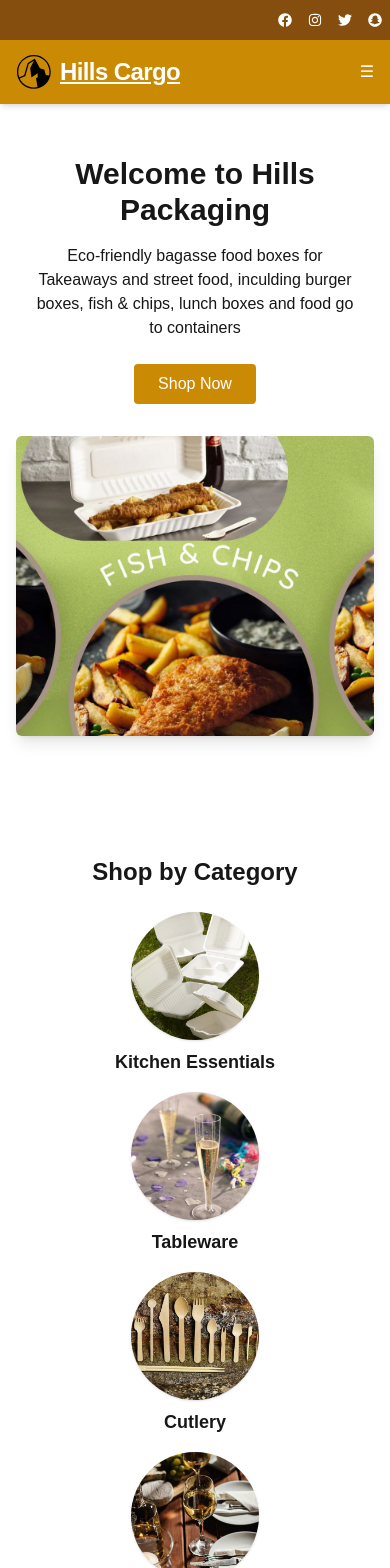
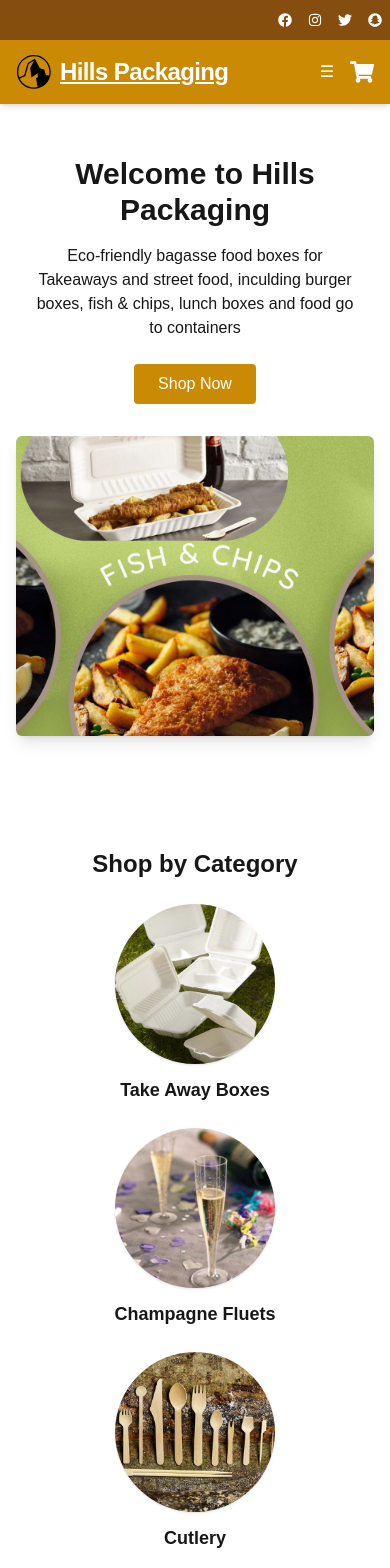
Before and after one commit to hannan1122-bit/hamzaApp, a Next.js app: page / in a window 390 px wide. Shown: the top 1568 px of the page. Built offline with nearby package versions, Linux system fonts and the light colour scheme.

Commit message:
Updated categories and navbar components

```diff
--- /dev/null
+++ b/app/categories/Cutlery/page.js
@@ -0,0 +1,8 @@
+export default function Cutlery() {
+    return (
+      <div>
+        <h1>Champagne Fluets</h1>
+        <p>Here you can find all Champagne Fluets products.</p>
+      </div>
+    );
+  }
--- /dev/null
+++ b/app/categories/Takeawayboxes/Champagnefluets/page.js
@@ -0,0 +1,8 @@
+export default function Champagnefluets() {
+    return (
+      <div>
+        <h1>Champagne Fluets</h1>
+        <p>Here you can find all Champagne Fluets products.</p>
+      </div>
+    );
+  }
--- /dev/null
+++ b/app/categories/Takeawayboxes/page.js
@@ -0,0 +1,114 @@
+"use client";
+
+import { useState, useEffect } from "react";
+import Layout from "../../components/Layout";
+
+const products = [
+  { id: 1, name: "Product 1", image: "https://picsum.photos/500/300?random=4", price: "$10" },
+  { id: 2, name: "Product 2", image: "https://picsum.photos/500/300?random=5", price: "$15" },
+  { id: 3, name: "Product 3", image: "https://picsum.photos/500/300?random=6", price: "$20" },
+  { id: 4, name: "Product 4", image: "https://picsum.photos/500/300?random=7", price: "$12" },
+  { id: 5, name: "Product 5", image: "https://picsum.photos/500/300?random=8", price: "$18" },
+  { id: 6, name: "Product 6", image: "https://picsum.photos/500/300?random=9", price: "$25" },
+  { id: 7, name: "Product 7", image: "https://picsum.photos/500/300?random=10", price: "$30" },
+  { id: 8, name: "Product 8", image: "https://picsum.photos/500/300?random=11", price: "$22" },
+  { id: 9, name: "Product 9", image: "https://picsum.photos/500/300?random=12", price: "$14" },
+  { id: 10, name: "Product 10", image: "https://picsum.photos/500/300?random=13", price: "$19" },
+];
+
+// Random image URLs from the web
+const images = [
+  "https://picsum.photos/500/300?random=1",
+  "https://picsum.photos/500/300?random=2",
+  "https://picsum.photos/500/300?random=3",
+];
+
+const TakeAwayBoxes = ({ addToCart }) => {
+  const note = "Take Away Boxes are ideal for packing meals on the go. These boxes ensure food remains fresh and secure.";
+
+  // State for the current image index
+  const [currentImageIndex, setCurrentImageIndex] = useState(0);
+
+  // Effect to change the image every 3 seconds
+  useEffect(() => {
+    const interval = setInterval(() => {
+      setCurrentImageIndex((prevIndex) => (prevIndex + 1) % images.length);
+    }, 3000); // Change image every 3 seconds
+
+    return () => clearInterval(interval); // Clear interval on component unmount
+  }, []);
+
+  return (
+    <Layout>
+      <div className="mt-[80px] bg-white">
+        <div className="p-6 flex flex-col lg:flex-row gap-6">
+          {/* Take Away Boxes Section with Black Background */}
+          <div className="w-full lg:w-3/4 relative h-[400px] bg-black rounded-lg overflow-hidden">
+            <div
+              className="absolute inset-0 bg-cover bg-center"
+              style={{
+                backgroundImage: `url('/pictures/Categories-Below-pics.jpeg')`,
+                backgroundSize: "cover",
+                backgroundPosition: "center",
+              }}
+            />
+            <div className="absolute bottom-10 left-4 text-white">
+              <h1 className="text-3xl font-bold">Take Away Boxes</h1>
+            </div>
+          </div>
+
+          {/* Note Section (1/4 space on the left) */}
+          <aside className="w-full lg:w-1/4 bg-yellow-600 p-4 rounded shadow flex items-center justify-center text-center">
+            <div>
+              <h2 className="text-lg text-white font-semibold mb-2">Category Note</h2>
+              <p className="text-white">{note}</p>
+            </div>
+          </aside>
+        </div>
+
+        {/* Products Section */}
+        <section className="p-6">
+          <div className="grid grid-cols-2 sm:grid-cols-2 lg:grid-cols-3 gap-6">
+            {products.map((product) => (
+              <div
+                key={product.id}
+                className="border bg-yellow-600 p-4 rounded shadow hover:shadow-lg transition-shadow"
+              >
+                <img
+                  src={product.image}
+                  alt={product.name}
+                  className="w-full h-40 object-cover mb-4 rounded"
+                  onError={(e) => e.target.src = "https://via.placeholder.com/500x300?text=Image+Not+Found"} // Fallback image on error
+                />
+                <h2 className="text-lg font-semibold">{product.name}</h2>
+                <p className="text-white">{product.price}</p>
+                <button
+                  onClick={() => addToCart(product)}
+                  className="bg-yellow-500 text-white px-4 py-2 mt-2 rounded hover:bg-gray-600"
+                >
+                  Add to Cart
+                </button>
+              </div>
+            ))}
+          </div>
+        </section>
+
+        {/* Image Slider Section */}
+        <section className="p-6">
+          <div className="w-full flex justify-center">
+            {/* Only the current image is shown */}
+            <div className="transition-opacity duration-1000">
+              <img
+                src={images[currentImageIndex]}
+                alt={`Slider Image ${currentImageIndex + 1}`}
+                className="w-full h-[300px] object-cover rounded-lg"
+              />
+            </div>
+          </div>
+        </section>
+      </div>
+    </Layout>
+  );
+};
+
+export default TakeAwayBoxes;
--- /dev/null
+++ b/app/components/Cart.js
@@ -0,0 +1,29 @@
+import { useCart } from "../contexts/CartContext"; // Import cart context
+
+const Cart = () => {
+  const { cart, removeFromCart, getTotalPrice } = useCart(); // Access cart and actions
+
+  return (
+    <div>
+      <h2>Your Cart</h2>
+      {cart.length === 0 ? (
+        <p>Your cart is empty.</p>
+      ) : (
+        <div>
+          {cart.map((product) => (
+            <div key={product.id}>
+              <h3>{product.name}</h3>
+              <p>{product.price}</p>
+              <button onClick={() => removeFromCart(product.id)}>Remove</button>
+            </div>
+          ))}
+          <div>
+            <p>Total: ${getTotalPrice().toFixed(2)}</p>
+          </div>
+        </div>
+      )}
+    </div>
+  );
+};
+
+export default Cart;
--- a/app/components/Home_components/CategoriesSection.js
+++ b/app/components/Home_components/CategoriesSection.js
@@ -2,26 +2,26 @@ import Link from "next/link";
 
 const CategoriesSection = () => {
   const categories = [
-    { name: "Kitchen Essentials", image: "/pictures/HeroSection1.jpeg", link: "/categories/kitchen-essentials" },
-    { name: "Tableware", image: "/pictures/Champagne-Fluets.jpeg", link: "/categories/tableware" },
-    { name: "Cutlery", image: "/pictures/Cutlery.jpeg", link: "/categories/cutlery" },
-    { name: "Paper Products", image: "/pictures/Paper-Napkins.jpeg", link: "/categories/paper-products" },
-    { name: "Glassware", image: "/pictures/Pint-and-Half-Pint-Glasses.jpeg", link: "/categories/glassware" },
-    { name: "Party Supplies", image: "/pictures/Paper-and-Coffee-Cups.jpeg", link: "/categories/party-supplies" },
+    { name: "Take Away Boxes", image: "/pictures/HeroSection1.jpeg", link: "/categories/Takeawayboxes" },
+    { name: "Champagne Fluets", image: "/pictures/Champagne-Fluets.jpeg", link: "/categories/Takeawayboxes/Champagnefluets" },
+    { name: "Cutlery", image: "/pictures/Cutlery.jpeg", link: "/categories/Cutlery" },
+    { name: "Paper Products", image: "/pictures/Paper-Napkins.jpeg", link: "/categories/Takeawayboxes/paper-products" },
+    { name: "Glassware", image: "/pictures/Pint-and-Half-Pint-Glasses.jpeg", link: "/categories/Takeawayboxes/glassware" },
+    { name: "Cups", image: "/pictures/Paper-and-Coffee-Cups.jpeg", link: "/categories/Takeawayboxes/party-supplies" },
   ];
 
   return (
-    <section className="py-10 bg-white">
+    <section className="py-8 bg-white">
       <h2 className="text-2xl font-bold text-center mb-6">Shop by Category</h2>
-      <div className="grid grid-cols-1 sm:grid-cols-2 md:grid-cols-3 lg:grid-cols-4 gap-4 px-4 md:px-6 lg:px-12">
+      <div className="grid grid-cols-1 sm:grid-cols-2 md:grid-cols-3 lg:grid-cols-4 gap-6 px-6 md:px-8 lg:px-10">
         {categories.map((category) => (
           <Link href={category.link} key={category.name}>
-            <div className="text-center">
+            <div className="text-center cursor-pointer">
               <div
-                className="w-32 h-32 mx-auto bg-gray-100 rounded-full shadow hover:shadow-lg transition-shadow duration-300 bg-cover bg-center"
+                className="w-40 h-40 mx-auto bg-gray-100 rounded-full shadow hover:shadow-lg transition-shadow duration-300 bg-cover bg-center"
                 style={{ backgroundImage: `url(${category.image})` }}
               ></div>
-              <p className="mt-2 text-lg font-semibold">{category.name}</p>
+              <p className="mt-3 text-lg font-semibold">{category.name}</p>
             </div>
           </Link>
         ))}
--- /dev/null
+++ b/app/components/Layout.js
@@ -0,0 +1,31 @@
+'use client';
+
+import { useState } from "react";
+import Header from "./Header"; // Ensure the correct path
+import Navbar from "./Navbar"; // Ensure the correct path
+import Footer from "./Footer"; // Ensure the correct path
+import { CartProvider } from "../contexts/CartContext"; // Correct the path if needed
+
+const Layout = ({ children, activePage }) => {
+  return (
+    <CartProvider> {/* Wrap everything with CartProvider to provide cart context */}
+      <div className="flex flex-col min-h-screen">
+        {/* Header */}
+        <Header />
+
+        {/* Navbar */}
+        <Navbar setPage={() => {}} activePage={activePage} /> {/* Pass activePage directly */}
+
+        {/* Main Content */}
+        <main className="flex-grow bg-gray-100">
+          {children} {/* Render the child content */}
+        </main>
+
+        {/* Footer */}
+        <Footer />
+      </div>
+    </CartProvider>
+  );
+};
+
+export default Layout;
--- a/app/components/Navbar.js
+++ b/app/components/Navbar.js
@@ -1,24 +1,47 @@
-'use client';
+"use client";
 
 import { useState, useEffect } from "react";
-import { GiMountaintop } from "react-icons/gi"; // A more exciting mountain logo
+import { GiMountaintop } from "react-icons/gi";
+import { FaShoppingCart } from "react-icons/fa";
+import { useCart } from "../contexts/CartContext";
+import { useRouter } from "next/navigation";
 
 export default function Navbar({ setPage, activePage }) {
   const [isOpen, setIsOpen] = useState(false);
   const [showNavbar, setShowNavbar] = useState(true);
   const [scrollingDown, setScrollingDown] = useState(false);
+  const { cart } = useCart();
+  const router = useRouter(); // Initialize router
+  const [isHomepage, setIsHomepage] = useState(router.pathname === "/"); // Track if on homepage
 
   const handleScroll = (page) => {
-    setPage(page);
+    if (!isHomepage) {
+      // Navigate to the homepage if not already on it
+      router.push("/");
+    }
 
+    // Close the mobile menu
+    setIsOpen(false);
+
+    // Scroll to the section
+    setTimeout(() => {
+      scrollToSection(page);
+    }, 100); // Delay ensures the page is fully loaded
+  };
+
+  const scrollToSection = (page) => {
     const section = document.querySelector(`[data-page="${page}"]`);
     if (section) {
       window.scrollTo({
-        top: section.offsetTop - 76, // Offset for Header + Navbar
+        top: section.offsetTop - 76, // Adjust to prevent hiding behind navbar
         behavior: "smooth",
       });
     }
   };
+
+  useEffect(() => {
+    setIsHomepage(router.pathname === "/"); // Check if the current page is the homepage
+  }, [router.pathname]); // Update whenever the route changes
 
   useEffect(() => {
     let lastScrollY = window.scrollY;
@@ -43,20 +66,18 @@ export default function Navbar({ setPage, activePage }) {
       <div className="bg-yellow-600 text-white shadow-md">
         <div className="max-w-7xl mx-auto px-4 sm:px-6 lg:px-8">
           <div className="flex items-center justify-between h-16">
-            {/* Logo or Title */}
             <div className="flex items-center space-x-2">
-              <GiMountaintop className="text-4xl text-black" /> {/* Changed to black */}
+              <GiMountaintop className="text-4xl text-black" />
               <button
                 onClick={() => handleScroll("Home")}
                 className={`text-2xl font-semibold tracking-tight ${
                   activePage === "Home" ? "underline" : ""
                 }`}
               >
-                Hills Cargo
+                Hills Packaging
               </button>
             </div>
 
-            {/* Desktop Menu */}
             <div className="hidden md:flex space-x-6 items-center">
               {["Home", "About", "Products", "Contact"].map((page) => (
                 <button
@@ -69,18 +90,40 @@ export default function Navbar({ setPage, activePage }) {
                   {page}
                 </button>
               ))}
+              <button
+                onClick={() => handleScroll("Cart")}
+                className="relative hover:text-gray-300 text-lg font-medium"
+              >
+                <FaShoppingCart className="text-2xl" />
+                {cart.length > 0 && (
+                  <span className="absolute -top-2 -right-3 bg-red-500 text-white text-sm w-5 h-5 flex items-center justify-center rounded-full">
+                    {cart.length}
+                  </span>
+                )}
+              </button>
             </div>
 
-            {/* Mobile Menu Button */}
-            <div className="md:hidden">
+            <div className="md:hidden flex items-center">
               <button onClick={() => setIsOpen(!isOpen)} className="text-white">
                 ☰
+              </button>
+
+              {/* Cart icon always visible on mobile */}
+              <button
+                onClick={() => handleScroll("Cart")}
+                className="relative ml-4 text-white"
+              >
+                <FaShoppingCart className="text-2xl" />
+                {cart.length > 0 && (
+                  <span className="absolute -top-2 -right-3 bg-red-500 text-white text-sm w-5 h-5 flex items-center justify-center rounded-full">
+                    {cart.length}
+                  </span>
+                )}
               </button>
             </div>
           </div>
         </div>
 
-        {/* Mobile Menu */}
         {isOpen && (
           <div className="md:hidden">
             <div className="px-2 pt-2 pb-3 space-y-1">
@@ -95,6 +138,17 @@ export default function Navbar({ setPage, activePage }) {
                   {page}
                 </button>
               ))}
+              <button
+                onClick={() => handleScroll("Cart")}
+                className="relative hover:text-gray-300 text-lg font-medium"
+              >
+                <FaShoppingCart className="text-2xl" />
+                {cart.length > 0 && (
+                  <span className="absolute -top-2 -right-3 bg-red-500 text-white text-sm w-5 h-5 flex items-center justify-center rounded-full">
+                    {cart.length}
+                  </span>
+                )}
+              </button>
             </div>
           </div>
         )}
--- /dev/null
+++ b/app/contexts/CartContext.js
@@ -0,0 +1,28 @@
+import React, { createContext, useState, useContext } from "react";
+
+const CartContext = createContext();
+
+export const useCart = () => useContext(CartContext);
+
+export const CartProvider = ({ children }) => {
+  const [cart, setCart] = useState([]);
+
+  const addToCart = (product) => {
+    setCart((prevCart) => [...prevCart, product]);
+  };
+
+  const removeFromCart = (productId) => {
+    setCart((prevCart) => prevCart.filter((item) => item.id !== productId));
+  };
+
+  const getTotalPrice = () =>
+    cart.reduce((total, product) => total + parseFloat(product.price || 0), 0);
+
+  return (
+    <CartContext.Provider
+      value={{ cart, addToCart, removeFromCart, getTotalPrice }}
+    >
+      {children}
+    </CartContext.Provider>
+  );
+};
--- a/app/page.tsx
+++ b/app/page.tsx
@@ -1,13 +1,14 @@
 'use client';
 
 import { useState, useEffect } from "react";
-import Header from "../app/components/Header"; // Ensure the path is correct
+import Header from "../app/components/Header";
 import Navbar from "../app/components/Navbar";
 import Home from "../app/components/Home";
 import About from "../app/components/About";
 import Products from "../app/components/Products";
 import Contact from "../app/components/Contact";
 import Footer from "../app/components/Footer";
+import { CartProvider } from "../app/contexts/CartContext";
 
 export default function MainPage() {
   const [activePage, setActivePage] = useState("Home");
@@ -21,14 +22,14 @@ export default function MainPage() {
           if (entry.isIntersecting) {
             const page = entry.target.getAttribute("data-page");
             if (page) {
-              setActivePage(page); // Ensure `page` is not null before setting it
+              setActivePage(page);
             }
           }
         });
       },
       {
-        root: null, // Default is the viewport
-        threshold: 0.5, // 50% of the section must be visible
+        root: null,
+        threshold: 0.5, // Adjust to trigger when 50% of the section is visible
       }
     );
 
@@ -40,31 +41,27 @@ export default function MainPage() {
   }, []);
 
   return (
+    <CartProvider>
       <div>
-      {/* Header */}
         <Header />
-
-      {/* Navbar */}
         <Navbar setPage={setActivePage} activePage={activePage} />
-
-      {/* Main Content */}
-      <main className="pt-[76px]"> {/* Offset for Header + Navbar */}
-        <section data-page="Home" className="min-h-screen">
+        <main className="pt-[76px]">
+          {/* Sections for scrolling */}
+          <section data-page="Home">
             <Home />
           </section>
-        <section data-page="About" className="min-h-screen">
+          <section data-page="About">
             <About />
           </section>
-        <section data-page="Products" className="min-h-screen">
+          <section data-page="Products">
             <Products />
           </section>
-        <section data-page="Contact" className="min-h-screen">
+          <section data-page="Contact">
             <Contact />
           </section>
+          <Footer />
         </main>
-
-      {/* Footer */}
-      <Footer />
       </div>
+    </CartProvider>
   );
 }
--- a/package.json
+++ b/package.json
@@ -12,7 +12,9 @@
     "next": "15.0.3",
     "react": "19.0.0-rc-66855b96-20241106",
     "react-dom": "19.0.0-rc-66855b96-20241106",
-    "react-icons": "^5.3.0"
+    "react-icons": "^5.3.0",
+    "react-router-dom": "^7.0.2",
+    "react-scroll": "^1.9.0"
   },
   "devDependencies": {
     "@types/node": "^20",
```
Also changed, not shown: 1 other file (tests, documents, lock files or other folders). Lines whose indentation alone changed are shown as unchanged.
